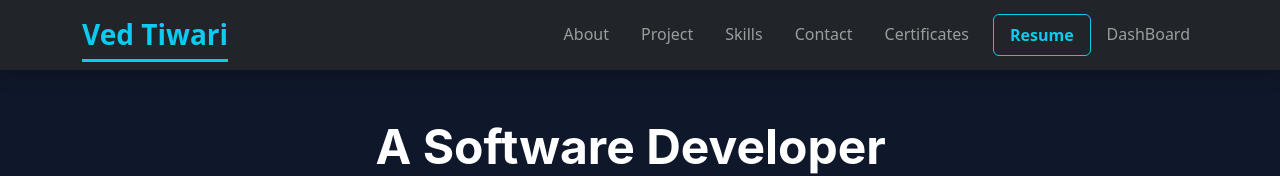
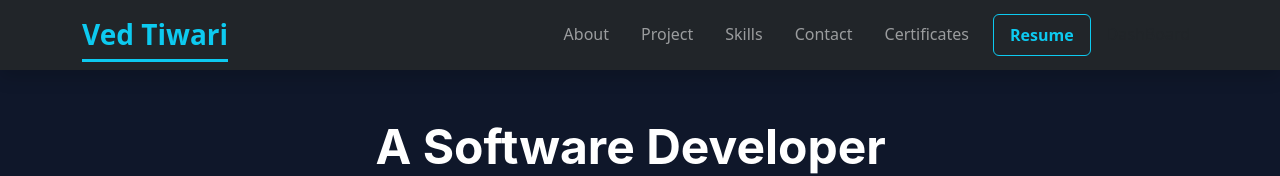
Before and after one commit to VedTiwari278/MyNewPortFolio, a React (Vite) app in the folder FRONTEND/: page / in a window 1280 px wide. Shown: the top 176 px of the page. Built offline with nearby package versions, Linux system fonts and the light colour scheme.

Commit message:
DashBoard

```diff
--- a/FRONTEND/src/assets/NavBar.jsx
+++ b/FRONTEND/src/assets/NavBar.jsx
@@ -90,15 +90,7 @@
               Resume
             </Nav.Link>
 
-            <Nav.Link
-              as={Link}
-              to="/admin/dashboard"
-              // className={`mx-2 ${
-              //   location.pathname === "/admin/dashboard"
-              //     ? "text-warning fw-bold border-bottom border-2 border-warning"
-              //     : ""
-              // }`}
-            >
+            <Nav.Link as={Link} to="/admin/dashboard" className="text-dark">
               DashBoard
             </Nav.Link>
           </Nav>
```
